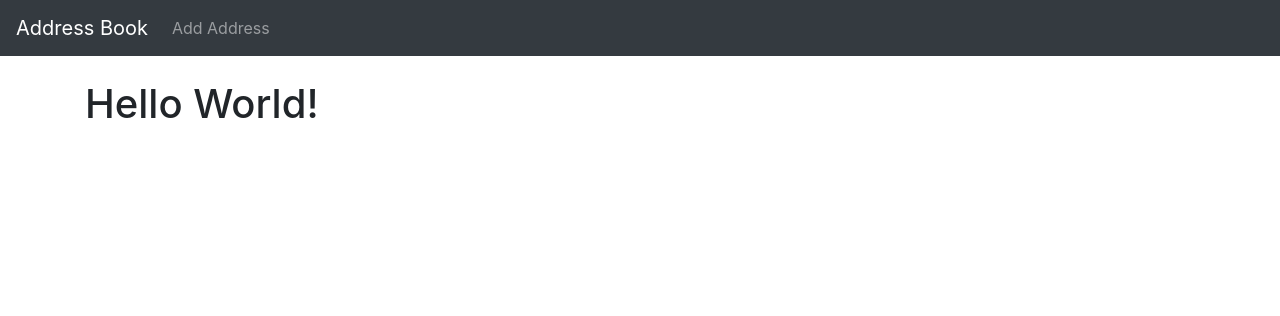
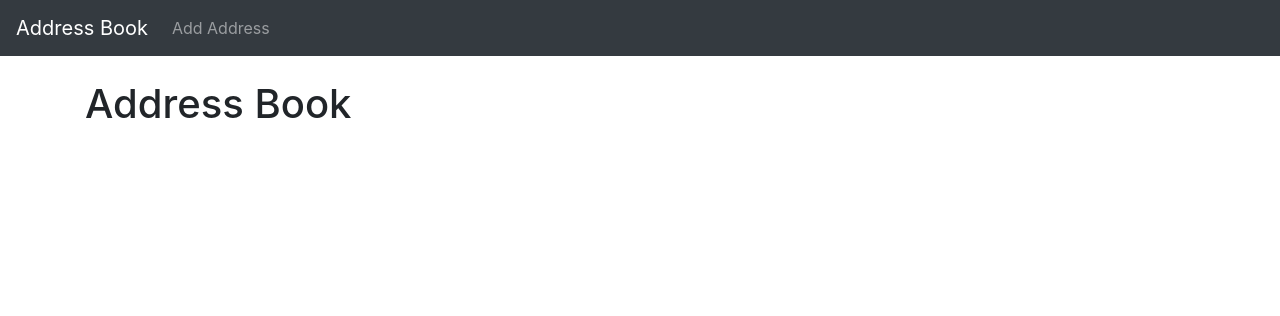
Before and after one commit to lyndsayfulford-dev/AddressBook-django, a Django app: page / in a window 1280 px wide. Shown: the top 316 px of the page. Run offline with Django 5.2, Linux system fonts and the light colour scheme.

Commit message:
changed home.html

```diff
--- a/address_book/templates/home.html
+++ b/address_book/templates/home.html
@@ -1,4 +1,4 @@
 {% extends 'base.html' %}
 {% block content %}
-	<h1>Hello World!</h1>
+	<h1>Address Book</h1>
 {% endblock %}
```
Also changed, not shown: static/__init__.py (deleted).
